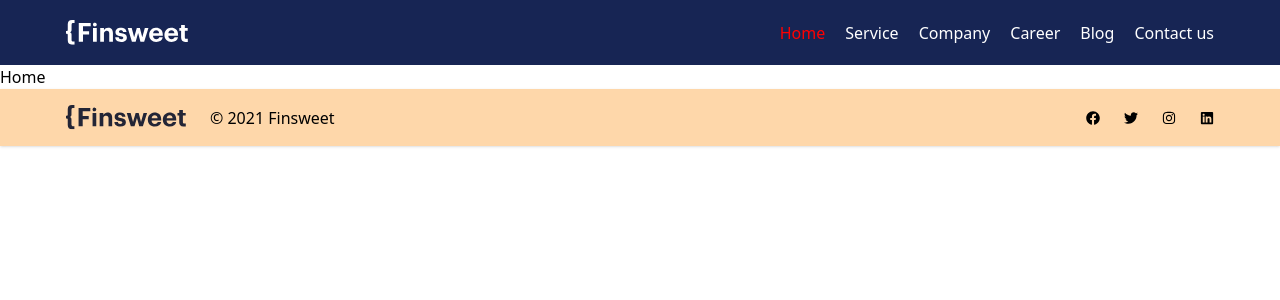
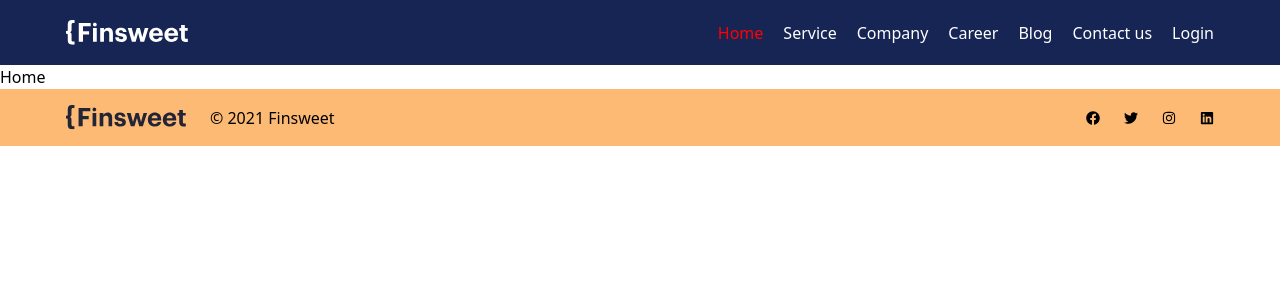
Before and after one commit to ALOUDDIN9606/team, a React app: page / in a window 1280 px wide. Shown: the top 300 px of the page. Built offline with nearby package versions, Linux system fonts and the light colour scheme; the HTML template or start-up script is replaced by a standard one.

Commit message:
O'zgartirish haqida qisqa izoh

```diff
--- a/src/components/footer/Footer.jsx
+++ b/src/components/footer/Footer.jsx
@@ -4,7 +4,7 @@ import { FaFacebook, FaTwitter, FaInstagram, FaLinkedin  } from "react-icons/fa"
 
 const Footer = () => {
   return (
-    <div className='bg-orange-200 shadow dark:bg-gray-800'>
+    <div className='bg-orange-300'>
       <footer className="container">
           <div className="w-full mx-auto max-w-screen-xl py-4 md:flex md:items-center md:justify-between">
               <div className="flex items-center gap-6">
--- a/src/components/header/Header.jsx
+++ b/src/components/header/Header.jsx
@@ -29,12 +29,17 @@ export const LINKS = [
     name: "Blog",
     path: "/blog",
   },
-  ,
   {
     id:7,
     name: "Contact us",
     path: "/contact",
   },
+  {
+    id:8,
+    name: "Login",
+    path: "/login",
+  }
+
 ]
 
 const Header = () => {
--- a/src/pages/layout/Layout.jsx
+++ b/src/pages/layout/Layout.jsx
@@ -2,7 +2,6 @@ import React from 'react'
 import { Outlet } from 'react-router-dom'
 import Header from "../../components/header/Header"
 import Footer from '../../components/footer/Footer'
-// Outlet == children
 
 const Layout = () => {
   return (
```
